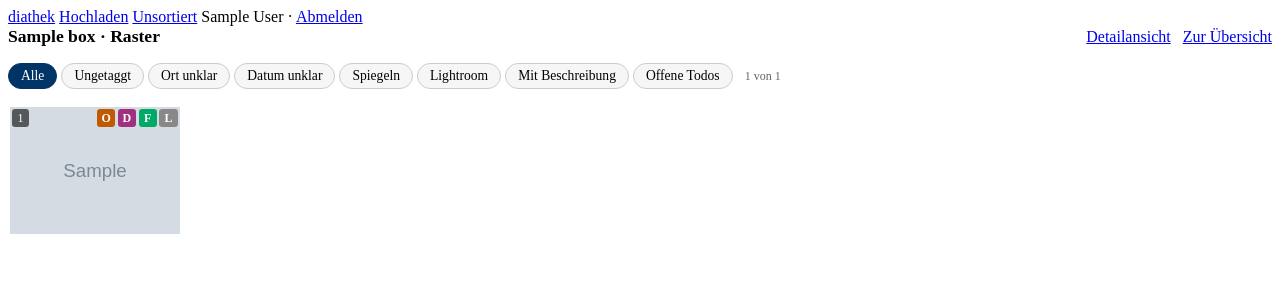
After one commit to rixx/diathek, a Django app: page /box/00000000-0000-0000-0000-000000000001/grid/ in a window 1280 px wide. The commit adds this page. Shown: the top 300 px of the page. Run offline with Django 5.2, Linux system fonts and the light colour scheme; a user stored in the database is signed in; tables that the repository leaves empty hold one stand-in row (values such as "Sample post"); grey boxes marked "Sample" are stand-in pictures.

Commit message:
Implement grid view

```diff
--- /dev/null
+++ b/src/diathek/core/templates/core/grid.html
@@ -0,0 +1,190 @@
+{% extends "core/base.html" %}
+
+{% block title %}{{ box.name }} · Raster · diathek{% endblock %}
+
+{% block extra_head %}
+<style>
+.grid-layout { display: grid; gap: 1rem; }
+.grid-header { display: flex; justify-content: space-between; align-items: baseline; flex-wrap: wrap; gap: 0.5rem; }
+.grid-header h1 { margin: 0; font-size: 1.1rem; }
+.grid-header nav a { margin-left: 0.5rem; }
+
+.grid-filters { display: flex; flex-wrap: wrap; gap: 0.25rem; align-items: center; }
+.grid-filter {
+    font-size: 0.85rem;
+    padding: 0.25rem 0.75rem;
+    border: 1px solid #ccc;
+    background: #f6f6f6;
+    border-radius: 999px;
+    text-decoration: none;
+    color: inherit;
+}
+.grid-filter:hover { background: #eee; }
+.grid-filter.active { background: #036; color: #fff; border-color: #036; }
+.grid-filter-count { font-size: 0.75rem; color: #666; margin-left: 0.5rem; }
+
+.grid-tiles {
+    display: grid;
+    grid-template-columns: repeat(auto-fill, minmax(160px, 1fr));
+    gap: 0.5rem;
+}
+.grid-tile {
+    position: relative;
+    display: block;
+    text-decoration: none;
+    color: inherit;
+    border: 2px solid transparent;
+    background: #fff;
+}
+.grid-tile:hover { border-color: #036; }
+.grid-tile.archived { pointer-events: none; opacity: 0.7; }
+.grid-tile img { width: 100%; display: block; background: #000; }
+.grid-tile .sequence {
+    position: absolute;
+    top: 2px;
+    left: 2px;
+    background: rgba(0, 0, 0, 0.6);
+    color: #fff;
+    font-size: 0.75rem;
+    padding: 0.1rem 0.35rem;
+    border-radius: 0.2rem;
+}
+.grid-tile .todos {
+    position: absolute;
+    top: 2px;
+    right: 2px;
+    display: flex;
+    gap: 0.15rem;
+}
+.grid-tile .todo-icon {
+    font-size: 0.75rem;
+    width: 1.15rem;
+    height: 1.15rem;
+    display: inline-flex;
+    align-items: center;
+    justify-content: center;
+    background: rgba(0, 0, 0, 0.6);
+    color: #fff;
+    border-radius: 0.2rem;
+    font-weight: 700;
+}
+.grid-tile .todo-icon.place-todo { background: #c05a00; }
+.grid-tile .todo-icon.date-todo { background: #a03080; }
+.grid-tile .todo-icon.flip-todo { background: #0a6; }
+.grid-tile .todo-icon.edit-todo { background: #888; }
+.grid-tile .tag-state {
+    position: absolute;
+    bottom: 2px;
+    left: 2px;
+    background: rgba(0, 0, 0, 0.6);
+    color: #fff;
+    font-size: 0.7rem;
+    padding: 0.1rem 0.35rem;
+    border-radius: 0.2rem;
+}
+.grid-tile .tag-state.untagged { background: rgba(200, 50, 50, 0.85); }
+
+.grid-empty { padding: 2rem; text-align: center; color: #666; }
+
+.archive-banner {
+    background: #f6f1e8;
+    border: 1px solid #c8b990;
+    padding: 0.5rem 0.75rem;
+    border-radius: 0.25rem;
+    font-size: 0.9rem;
+}
+</style>
+{% endblock %}
+
+{% block content %}
+<div class="grid-layout" data-grid-root data-box-uuid="{{ box.uuid }}">
+    <header class="grid-header">
+        <h1>{{ box.name }} · Raster</h1>
+        <nav>
+            {% if not box.archived and first_image %}
+            <a href="{% url 'image_detail' box.uuid first_image.pk %}">Detailansicht</a>
+            {% endif %}
+            <a href="{% url 'index' %}">Zur Übersicht</a>
+        </nav>
+    </header>
+
+    {% if box.archived %}
+    <p class="archive-banner">Diese Box ist archiviert und schreibgeschützt.</p>
+    {% endif %}
+
+    <nav class="grid-filters" role="tablist" aria-label="Filter">
+        {% for key, label in filters %}
+        <a class="grid-filter{% if key == active_filter %} active{% endif %}"
+           href="?filter={{ key }}"
+           data-grid-filter="{{ key }}"
+           role="tab"
+           aria-selected="{% if key == active_filter %}true{% else %}false{% endif %}">{{ label }}</a>
+        {% endfor %}
+        <span class="grid-filter-count">{{ images|length }} von {{ total_count }}</span>
+    </nav>
+
+    {% if images %}
+    <div class="grid-tiles">
+        {% for image in images %}
+        {% if box.archived %}
+        <span class="grid-tile archived"
+              data-image-id="{{ image.pk }}"
+              title="Box ist archiviert">
+        {% else %}
+        <a class="grid-tile"
+           href="{% url 'image_detail' box.uuid image.pk %}"
+           data-image-id="{{ image.pk }}">
+        {% endif %}
+            {% if image.thumb_small %}
+            <img src="{{ image.thumb_small.url }}" alt="{{ image.filename }}" loading="lazy">
+            {% else %}
+            <div style="aspect-ratio: 3/2; display: flex; align-items: center; justify-content: center; background: #222; color: #aaa; font-size: 0.75rem;">{{ image.filename }}</div>
+            {% endif %}
+            <span class="sequence">{{ image.sequence_in_box }}</span>
+            <span class="todos">
+                {% if image.place_todo %}<span class="todo-icon place-todo" title="Ort unklar">O</span>{% endif %}
+                {% if image.date_todo %}<span class="todo-icon date-todo" title="Datum unklar">D</span>{% endif %}
+                {% if image.needs_flip %}<span class="todo-icon flip-todo" title="Spiegeln">F</span>{% endif %}
+                {% if image.edit_todo %}<span class="todo-icon edit-todo" title="Lightroom-Notiz">L</span>{% endif %}
+            </span>
+            {% if not image.place_id and not image.date_earliest and not image.date_latest %}
+            <span class="tag-state untagged">ungetaggt</span>
+            {% endif %}
+        {% if box.archived %}</span>{% else %}</a>{% endif %}
+        {% endfor %}
+    </div>
+    {% else %}
+    <p class="grid-empty">Keine Bilder passen zu diesem Filter.</p>
+    {% endif %}
+</div>
+{% endblock %}
+
+{% block extra_body %}
+<script>
+(function () {
+    const root = document.querySelector("[data-grid-root]");
+    if (!root) return;
+
+    function isTypingTarget(el) {
+        if (!el) return false;
+        const tag = el.tagName;
+        if (tag === "INPUT" || tag === "TEXTAREA" || tag === "SELECT") return true;
+        if (el.isContentEditable) return true;
+        return false;
+    }
+
+    document.addEventListener("keydown", (ev) => {
+        if (ev.ctrlKey || ev.metaKey || ev.altKey) return;
+        if (isTypingTarget(document.activeElement)) return;
+
+        if (ev.key === "/") {
+            const firstFilter = root.querySelector("[data-grid-filter]");
+            if (firstFilter) {
+                ev.preventDefault();
+                firstFilter.focus();
+            }
+        }
+    });
+})();
+</script>
+{% endblock %}
--- a/src/diathek/core/templates/core/index.html
+++ b/src/diathek/core/templates/core/index.html
@@ -20,6 +20,7 @@
         {% with first_image=box.images.first progress=box.progress %}
         {% if first_image %}
         <a href="{% url 'image_detail' box.uuid first_image.pk %}"><strong>{{ box.name }}</strong></a>
+        · <a href="{% url 'box_grid' box.uuid %}">Raster</a>
         {% else %}
         <strong>{{ box.name }}</strong>
         {% endif %}
--- a/src/diathek/core/urls.py
+++ b/src/diathek/core/urls.py
@@ -11,6 +11,7 @@ urlpatterns = [
     path(
         "box/<uuid:box_uuid>/<int:image_id>/", views.image_detail, name="image_detail"
     ),
+    path("box/<uuid:box_uuid>/grid/", views.box_grid, name="box_grid"),
     path("api/image/<int:image_id>/", views.image_save, name="image_save"),
     path(
         "api/image/<int:image_id>/fragment/",
--- a/src/diathek/core/views.py
+++ b/src/diathek/core/views.py
@@ -5,7 +5,7 @@ from django.contrib.auth import get_user_model, login
 from django.contrib.auth.decorators import login_required
 from django.core.files.base import ContentFile
 from django.db import transaction
-from django.db.models import F, Max
+from django.db.models import F, Max, Q
 from django.http import HttpResponse, HttpResponseForbidden, JsonResponse, QueryDict
 from django.shortcuts import get_object_or_404, redirect, render
 from django.utils import timezone
@@ -349,6 +349,67 @@ def image_detail(request, box_uuid, image_id):
     return render(request, "core/detail.html", context)
 
 
+GRID_FILTERS = (
+    ("all", "Alle"),
+    ("untagged", "Ungetaggt"),
+    ("place-todo", "Ort unklar"),
+    ("date-todo", "Datum unklar"),
+    ("flip-todo", "Spiegeln"),
+    ("edit-todo", "Lightroom"),
+    ("has-description", "Mit Beschreibung"),
+    ("any-todo", "Offene Todos"),
+)
+
+GRID_FILTER_KEYS = {key for key, _ in GRID_FILTERS}
+
+
+def _apply_grid_filter(qs, key):
+    if key == "untagged":
+        return qs.filter(
+            place__isnull=True, date_earliest__isnull=True, date_latest__isnull=True
+        )
+    if key == "place-todo":
+        return qs.filter(place_todo=True)
+    if key == "date-todo":
+        return qs.filter(date_todo=True)
+    if key == "flip-todo":
+        return qs.filter(needs_flip=True)
+    if key == "edit-todo":
+        return qs.exclude(edit_todo="")
+    if key == "has-description":
+        return qs.exclude(description="")
+    if key == "any-todo":
+        return qs.filter(
+            Q(place_todo=True)
+            | Q(date_todo=True)
+            | Q(needs_flip=True)
+            | ~Q(edit_todo="")
+        )
+    return qs
+
+
+@login_required
+def box_grid(request, box_uuid):
+    box = get_object_or_404(Box, uuid=box_uuid)
+    raw_filter = request.GET.get("filter", "all")
+    active_filter = raw_filter if raw_filter in GRID_FILTER_KEYS else "all"
+    images = box.images.select_related("place").order_by("sequence_in_box")
+    first_image = images.first()
+    filtered_images = _apply_grid_filter(images, active_filter)
+    return render(
+        request,
+        "core/grid.html",
+        {
+            "box": box,
+            "images": filtered_images,
+            "first_image": first_image,
+            "filters": GRID_FILTERS,
+            "active_filter": active_filter,
+            "total_count": box.images.count(),
+        },
+    )
+
+
 @login_required
 @require_http_methods(["PATCH", "POST"])
 def image_save(request, image_id):
```
Also changed, not shown: src/diathek/core/templates/core/detail.html (+7 -0 lines), src/tests/views/test_grid.py (added, +322 -0 lines).
